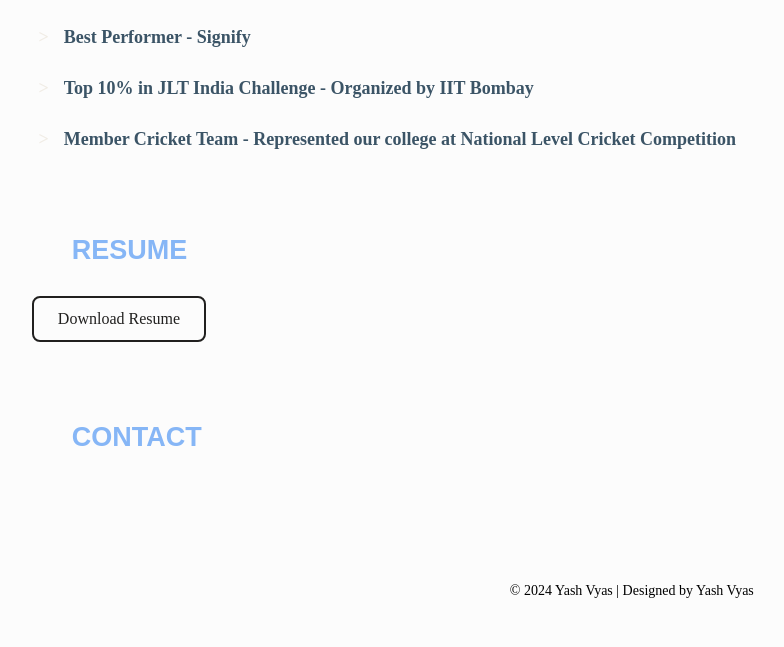
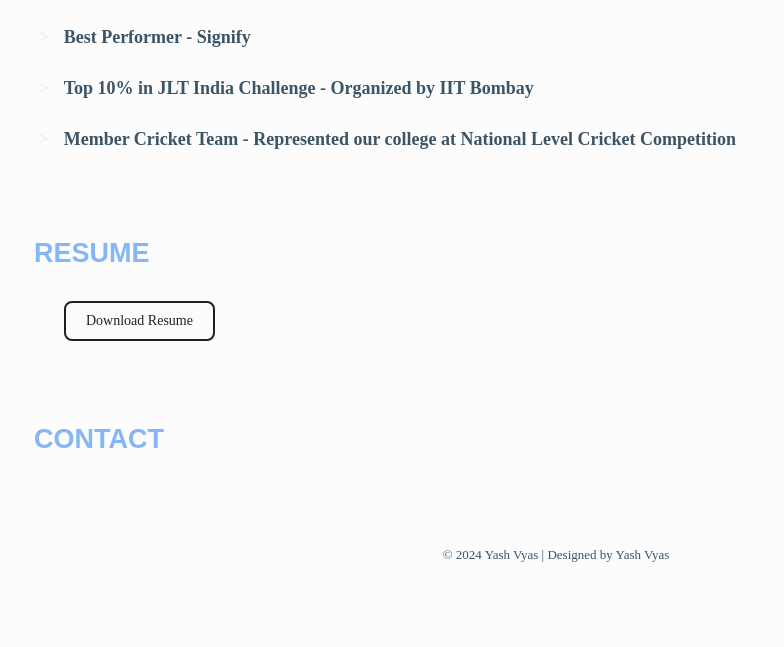
Before and after one commit to yashhvyass/portfolio_website, a Flask app: page / in a window 1360 px wide. Shown: the part 3418-4065 px from the top of the page, without its empty margins (124-908 px from the left). After the commit the page ends 3980 px from the top, so only its background shows below. Run offline with Flask 3, Linux system fonts and the light colour scheme; some libraries are stand-ins or nearby versions.

Commit message:
added updated resume

```diff
--- a/static/css/style_home.css
+++ b/static/css/style_home.css
@@ -135,7 +135,6 @@ body {
 
 .content h2 {
     font-weight: 400;
-    font-size: large;
 }
 
 .content h1.name {
@@ -609,40 +608,21 @@ ul li {
     margin-right: 20px; /* Increase space between arrow and text */
 }
 
-/* Resume Section Styles */
-.resume {
-    display: flex;
-    flex-direction: column;
-    align-items: flex-start;
-    width: 100%;
-    max-width: 1200px; /* Add max-width to maintain consistency */
-    margin-left: 11%;
-    padding: 20px 0%; /* Dynamic padding with minimum 40px */
-    box-sizing: border-box;
-}
-
-.resume .resumeheader {
+/* Resume Header and Contact Header Styles */
+.resume .resumeheader{
     font-family: Arial, Helvetica, sans-serif;
     color: #86B6F6;
     font-size: large;
-    width: 100%;
-    margin-bottom: 20px;
+    padding: 0px 0px 0px 150px;
 }
 
-.resume .resumeheader h1 {
-    display: flex;
-    align-items: center;
-    gap: 10px;
-    margin: 0;
-}
-
-/* Resume Download Button Styles */
+/* New styles for the download button */
 .resume-download {
     display: inline-flex;
     align-items: center;
-    margin: 10px 0 40px 0;
-    padding: 12px 24px;
-    font-size: 16px;
+    margin: 10px 0 40px 180px;
+    padding: 10px 20px;
+    font-size: 14px;
     color: #21201f;
     background-color: transparent;
     text-decoration: none;
@@ -651,123 +631,120 @@ ul li {
     position: relative;
     overflow: hidden;
     transition: all 0.3s ease;
-    cursor: pointer;
+}
+
+.resume-download::before {
+    content: '';
+    position: absolute;
+    top: 0;
+    left: 0;
+    width: 100%;
+    height: 100%;
+    background: rgba(255, 255, 255, 0.1);
+    z-index: 0;
+    transform: scaleX(0);
+    transform-origin: bottom right;
+    transition: transform 0.3s ease;
+}
+
+.resume-download:hover::before {
+    transform: scaleX(1);
+    transform-origin: bottom left;
+}
+
+.resume-download img {
+    margin-right: 6px;
+    z-index: 1;
+    width: 20px; /* Adjust size as needed */
+    height: 20px; /* Adjust size as needed */
+}
+
+.resume-download span {
+    z-index: 1;
 }
 
 .resume-download:hover {
-    box-shadow: 0 4px 8px rgba(0, 0, 0, 0.1);
-    transform: translateY(-2px);
-    background-color: rgba(134, 182, 246, 0.1);
+    box-shadow: 0 4px rgba(255, 255, 255, 0.5);
+    transform: translateY(2px);
 }
 
 /* Contact Section Styles */
 .contact {
     display: flex;
-    flex-direction: column;
-    align-items: flex-start;
-    width: 100%;
-    max-width: 1200px;
-    margin-left: 11%;
-    padding: 20px 0%; /* Dynamic padding with minimum 40px */
-    box-sizing: border-box;
+    flex-direction: column; /* Arrange children in a column */
+    align-items: center; /* Center align content horizontally */
+    padding: 20px 0; /* Add padding to the section */
 }
 
 .contact .getintouch {
     font-family: Arial, Helvetica, sans-serif;
     color: #86B6F6;
     font-size: large;
-    width: 100%;
-    margin-bottom: 20px;
+    padding: 0px 0px 0px 150px; /* Adjust as needed */
+    text-align: left; /* Left align the header text */
+    width: 100%; /* Ensure header takes full width */
+    margin-bottom: 20px; /* Add space below the header */
 }
 
-.contact .getintouch h1 {
-    display: flex;
-    align-items: center;
-    gap: 10px;
-    margin: 0;
-}
-
-/* Contact Links Styles */
+/* Styles for the links under getintouch */
 .contact .links {
-    width: 100%;
+    padding: 0 150px; /* Adjust as needed */
 }
 
 .contact .links ul {
     list-style: none;
     padding: 0;
-    margin: 0;
-    display: flex;
-    justify-content: flex-start;
-    flex-wrap: wrap;
-    gap: 30px;
+    display: flex; /* Arrange items in a row */
+    justify-content: center; /* Center align items horizontally */
 }
 
 .contact .links ul li {
-    margin: 0;
+    margin: 0 10px; /* Adjust spacing between items */
 }
 
 .contact .links ul li a {
-    display: flex;
-    align-items: center;
+    display: flex; /* Ensure icons are displayed inline */
+    align-items: center; /* Center align items vertically */
     color: #F0ECE5;
     text-decoration: none;
     font-size: large;
-    transition: transform 0.3s ease;
 }
 
 .contact .links ul li a:hover {
-    transform: translateY(-3px);
+    text-decoration: underline;
 }
 
-/* Lord Icon specific styles */
-lord-icon {
-    cursor: pointer;
-    transition: transform 0.3s ease;
-}
 
-lord-icon:hover {
-    transform: scale(1.1);
-}
 
-/* Bottom copyright section */
-.bottom {
-    width: 100%;
-    text-align: center;
-    margin-top: 40px;
-    color: black;
-    font-size: 14px;
-    padding: 20px 0;
-}
 
-/* Media Queries for Responsive Design */
+
+
+
+/* Media Queries */
 @media screen and (max-width: 768px) {
-    .resume,
-    .contact {
-        padding: 20px 30px; /* Slightly smaller padding on mobile */
+    .sidebar {
+        display: none;
     }
 
-    .resume-download {
-        padding: 10px 20px;
-        font-size: 14px;
+    .hero {
+        flex-direction: column;
+        align-items: flex-start;
     }
 
-    .contact .links ul {
-        gap: 20px;
+    .nav_list {
+        flex-direction: column;
+        align-items: flex-start;
+    }
+
+    .project-container {
+        width: calc(100% - 20px); /* Adjust the width for mobile view */
     }
 }
 
-@media screen and (max-width: 480px) {
-    .resume,
-    .contact {
-        padding: 20px 20px; /* Even smaller padding on very small screens */
-    }
-
-    .resume-download {
-        padding: 8px 16px;
-        font-size: 13px;
-    }
-
-    .contact .links ul {
-        gap: 15px;
+@media screen and (max-width: 1024px) {
+    .container_edu, .container_skills {
+        grid-template-columns: 1fr; /* Single column layout */
+        gap: 20px; /* Reduce gap between sections */
+        padding: 20px; /* Adjust padding */
     }
 }
```
